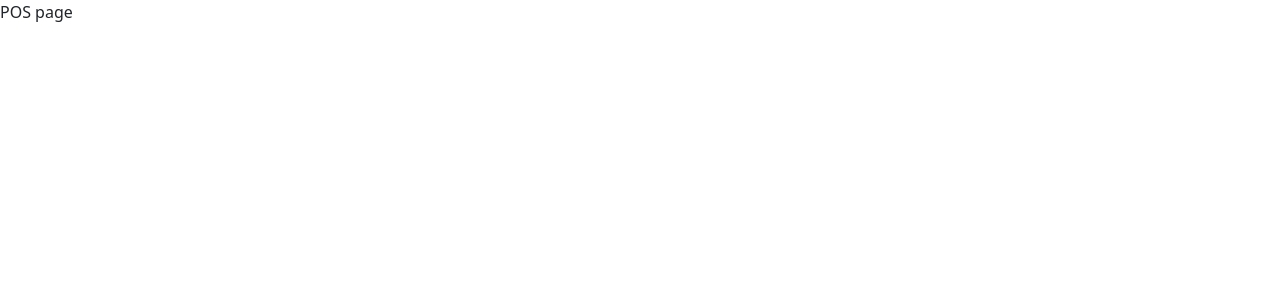
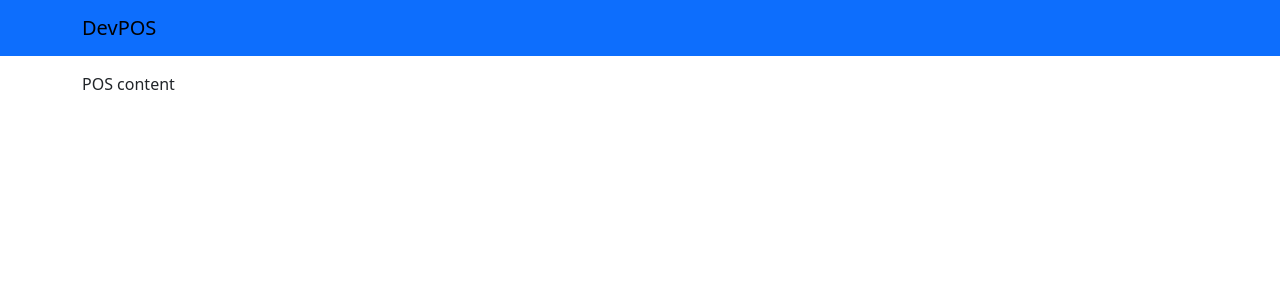
Before and after one commit to FIDELIS-TUWEI/Twitter_Clone, a React (Create React App) app in the folder frontend/: page /pos in a window 1280 px wide. Shown: the top 300 px of the page. Built offline with nearby package versions, Linux system fonts and the light colour scheme.

Commit message:
axios installed / get data from backend

```diff
--- a/frontend/package.json
+++ b/frontend/package.json
@@ -6,6 +6,7 @@
     "@testing-library/jest-dom": "^5.16.5",
     "@testing-library/react": "^13.4.0",
     "@testing-library/user-event": "^13.5.0",
+    "axios": "^1.3.4",
     "firebase": "^9.17.1",
     "react": "^18.2.0",
     "react-dom": "^18.2.0",
--- a/frontend/src/pages/POSPage.jsx
+++ b/frontend/src/pages/POSPage.jsx
@@ -1,8 +1,17 @@
+import { useEffect } from "react";
+import MainLayout from "../layouts/MainLayout"
+
 const POSPage = () => {
+
+    // get data from backend
+    useEffect(() => {
+
+    },[]);
+
     return (
-        <div>
-            POS page
-        </div>
+        <MainLayout>
+            POS content
+        </MainLayout>
      );
 }
 
```
Also changed, not shown: 1 other file (tests, documents, lock files or other folders).
